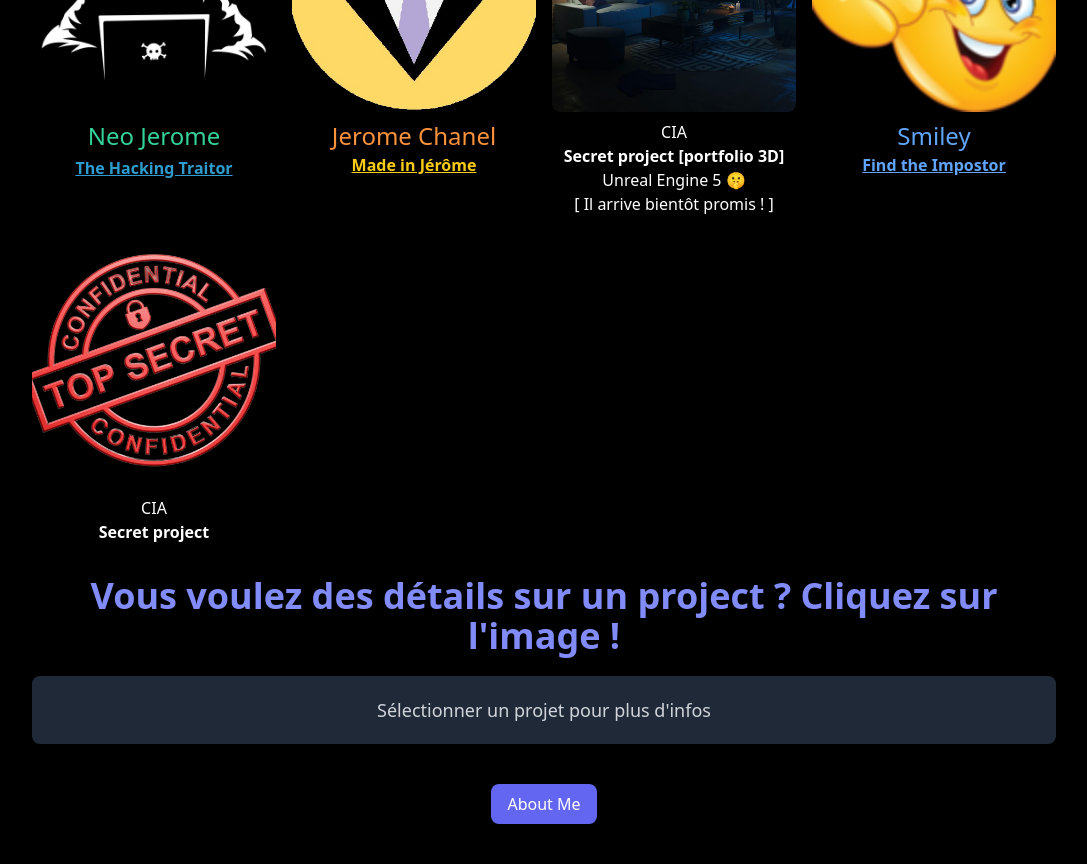
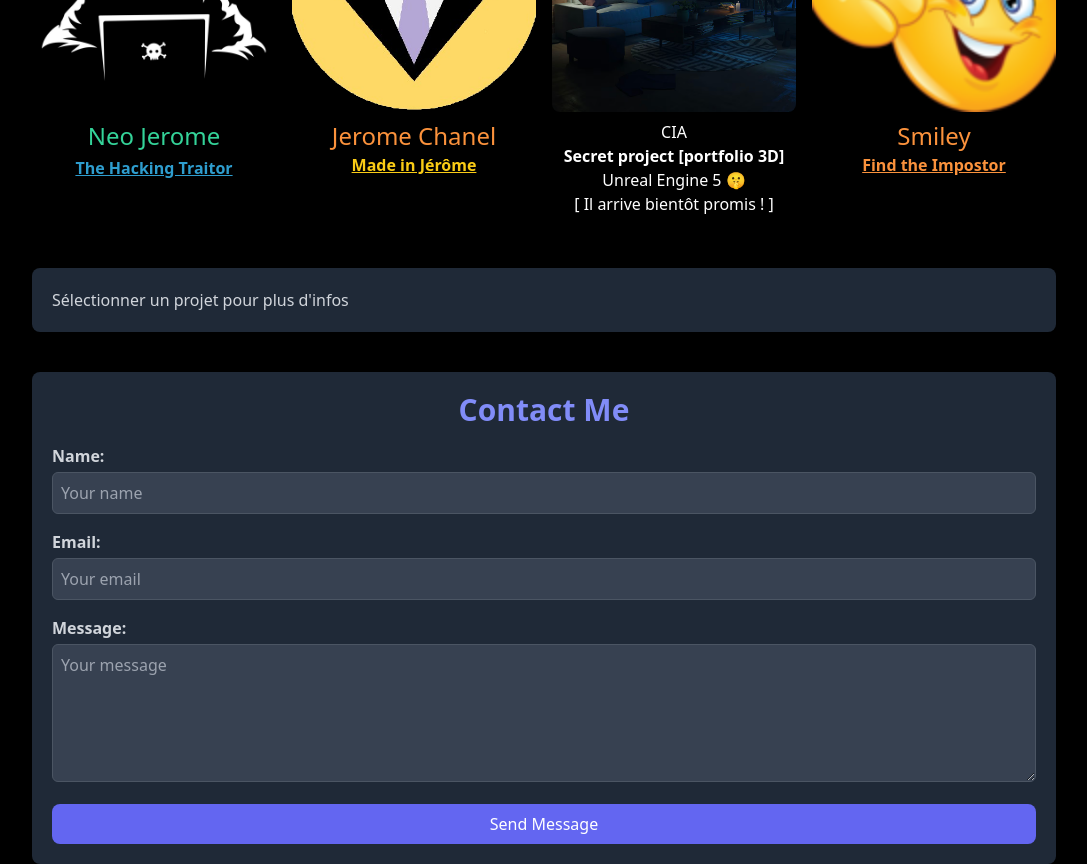
Before and after one commit to Elfspectrals/portfolioV2, a React (Create React App) app in the folder portfolio/: page / in a window 1280 px wide. Shown: the part 200-1064 px from the top of the page, without its empty margins (96-1183 px from the left). Before the commit the page ends 1024 px from the top, so only its background shows below. Built offline with nearby package versions, Linux system fonts and the light colour scheme.

Commit message:
form contact

```diff
--- a/portfolio/src/App.js
+++ b/portfolio/src/App.js
@@ -4,19 +4,19 @@ import Secret from './Assets/secret.png';
 import Design from './Assets/design.png';
 import Appart from './Assets/appart.png';
 import Smiley from './Assets/smiley.png';
+import Google from './Assets/chrome.png';
 import Tailwind from './Assets/tailwind.png';
 import ReactImage from './Assets/React.png';
 import ThreeJS from './Assets/ThreeJS.png';
 import './App.css';
 
-export default function App () {
+export default function App() {
   const [selectedProject, setSelectedProject] = useState('default');
-  const [showAboutMe, setShowAboutMe] = useState(false); // State to control visibility of the About Me section
-  const textZoneRef = useRef(null); // Reference for the text zone
+  const textZoneRef = useRef(null);
 
   const handleImageClick = (project) => {
     setSelectedProject(project);
-    textZoneRef.current.scrollIntoView({ behavior: 'smooth' }); // Scroll to the text zone
+    textZoneRef.current.scrollIntoView({ behavior: 'smooth' });
   };
 
   const renderProjectDetails = () => {
@@ -32,8 +32,8 @@ export default function App () {
             </p>
             <div className="mt-2">
               <h3 className="text-green-500 font-mono">Technologies utilisées :</h3>
-              <li className="list-none mt-1 text-green-400 font-mono">React : <img src={ReactImage} alt={ReactImage} className="inline-block w-12 h-12 ml-2"/></li>
-              <li className="list-none mt-1 text-green-400 font-mono">Tailwind : <img src={Tailwind} alt='' className="inline-block w-12 h-12 ml-2"/></li>
+              <li className="list-none mt-1 text-green-400 font-mono">React : <img src={ReactImage} alt="React" className="inline-block w-12 h-12 ml-2" /></li>
+              <li className="list-none mt-1 text-green-400 font-mono">Tailwind : <img src={Tailwind} alt="Tailwind" className="inline-block w-12 h-12 ml-2" /></li>
             </div>
           </div>
         );
@@ -58,14 +58,15 @@ export default function App () {
         return (
           <div className="p-5 bg-black rounded-lg mt-5">
             <p className="text-blue-300 font-sans">
-              <span className="font-bold">Description :</span> <span className="italic">A little game to find the impostor emoji and keep you busy when a bit bored.</span> <br />
-              <span className="font-semibold">You choose two emoji (one impostor & the rest are clones), then it generates a grid of 10x10.</span> <br />
-              <span className="font-semibold">Your objective is to find the impostor among all of them as fast as possible.</span> <br />
+              <span className="font-bold">Description :</span>
+              <span className="italic">Un jeu amusant pour trouver l'emoji imposteur et vous divertir quand vous vous ennuyez.</span> <br />
+              <span className="font-semibold">Choisissez deux emojis (un imposteur et les autres sont des clones), puis générez une grille de 10x10.</span> <br />
+              <span className="font-semibold">Votre objectif est de trouver l'imposteur parmi tous les emojis le plus rapidement possible.</span> <br />
             </p>
             <div className="mt-2">
               <h3 className="text-blue-400 font-sans">Technologies utilisées :</h3>
               <li className="list-none mt-1 text-blue-300 font-sans">React : <img src={ReactImage} alt="React" className="inline-block w-12 h-12 ml-2" /></li>
-              <li className="list-none mt-1 text-blue-300 font-sans">Chrome Extension</li>
+              <li className="list-none mt-1 text-blue-300 font-sans">Chrome Extension : <img src={Google} alt="Google Chrome extension" className="inline-block w-14 h-14 ml-1" /></li>
             </div>
           </div>
         );
@@ -84,7 +85,7 @@ export default function App () {
         <h2 className="text-3xl md:text-4xl font-bold mb-4 text-center text-indigo-400">Creation of Jerome</h2>
         <div className="grid grid-cols-1 sm:grid-cols-2 md:grid-cols-3 lg:grid-cols-4 gap-4">
           <div className="cursor-pointer" onClick={() => handleImageClick('Neo Jerome')}>
-            <img src={Escape} alt="The Crown" className="w-full h-64 object-cover rounded-lg transition-transform transform hover:scale-105"/>
+            <img src={Escape} alt="The Crown" className="w-full h-64 object-cover rounded-lg transition-transform transform hover:scale-105" />
             <div className="mt-2 text-center">
               <p className="text-xl md:text-2xl text-emerald-400">Neo Jerome</p>
               <a href="https://escapegame-9f1f3.web.app/" className="block mt-1">
@@ -93,7 +94,7 @@ export default function App () {
             </div>
           </div>
           <div className="cursor-pointer" onClick={() => handleImageClick('Jerome Chanel')}>
-            <img src={Design} alt="Stranger Things" className="w-full h-64 object-cover rounded-lg transition-transform transform hover:scale-105"/>
+            <img src={Design} alt="Stranger Things" className="w-full h-64 object-cover rounded-lg transition-transform transform hover:scale-105" />
             <div className="mt-2 text-center">
               <p className="text-xl md:text-2xl text-orange-400">Jerome Chanel</p>
               <a href="https://designer-97084.web.app/" className="block mt-1">
@@ -102,7 +103,7 @@ export default function App () {
             </div>
           </div>
           <div>
-            <img src={Appart} alt="A Christmas Prince" className="w-full h-64 object-cover rounded-lg"/>
+            <img src={Appart} alt="A Christmas Prince" className="w-full h-64 object-cover rounded-lg" />
             <div className="mt-2 text-center">
               <p className="text-sm md:text-base">CIA</p>
               <p className="font-bold">Secret project [portfolio 3D]</p>
@@ -111,63 +112,65 @@ export default function App () {
             </div>
           </div>
           <div className="cursor-pointer" onClick={() => handleImageClick('Smiley')}>
-            <img src={Smiley} alt="Smiley" className="w-full h-64 object-cover rounded-lg transition-transform transform hover:scale-105"/>
+            <img src={Smiley} alt="Smiley" className="w-full h-64 object-cover rounded-lg transition-transform transform hover:scale-105" />
             <div className="mt-2 text-center">
-              <p className="text-xl md:text-2xl text-blue-400">Smiley</p>
-              <a href="#" className="block mt-1">
-                <p className="font-bold text-blue-400 underline animate-bounce duration-75">Find the Impostor</p>
+              <p className="text-xl md:text-2xl text-orange-400">Smiley</p>
+              <a href="https://chromewebstore.google.com/detail/impostor-emoji/hiokcpoidlfkgmeiednkcagmhakkoeph?authuser=0&hl=fr" rel="noreferrer" target="_blank" className="block mt-1">
+                <p className="font-bold text-orange-400 underline animate-bounce duration-75">Find the Impostor</p>
               </a>
             </div>
           </div>
-          <div>
-            <img src={Secret} alt="Mindhunter" className="w-full h-64 object-cover rounded-lg"/>
-            <div className="mt-2 text-center">
-              <p className="text-sm md:text-base">CIA</p>
-              <p className="font-bold">Secret project</p>
-            </div>
-          </div>
         </div>
-
+      </section>
+      <section ref={textZoneRef} className="w-full max-w-screen-lg">
+        {renderProjectDetails()}
       </section>
 
-      <div className="w-full max-w-screen-lg mx-auto">
-        <div ref={textZoneRef}>
-          <h2 className="text-2xl md:text-4xl font-bold mb-4 text-center text-indigo-400">Vous voulez des détails sur un project ? Cliquez sur l'image !</h2>
-          <div className="text-center text-base md:text-lg">
-            {renderProjectDetails()}
-          </div>
-        </div>
-      </div>
+      <section className="w-full max-w-screen-lg mx-auto mt-10 p-5 bg-gray-800 rounded-lg">
+        <h2 className="text-2xl md:text-3xl font-bold mb-4 text-center text-indigo-400">Contact Me</h2>
+        <form
+          action="https://formsubmit.co/jerome.neupert@gmail.com"
+          method="POST"
+          className="flex flex-col gap-4"
+        >
+          <input type="hidden" name="_subject" value="New submission from portfolio site" />
+          <input type="hidden" name="_captcha" value="false" />
 
-      {/* Button to show the About Me section */}
-      <button
-        className="mt-10 bg-indigo-500 text-white px-4 py-2 rounded-lg"
-        onClick={() => setShowAboutMe(true)}
-      >
-        About Me
-      </button>
-
-      {/* Full-screen About Me section */}
-      {showAboutMe && (
-        <div className="fixed top-0 left-0 w-full h-full bg-gray-900 text-white p-10 flex flex-col justify-center items-center z-50">
-          <h2 className="text-3xl md:text-4xl font-bold mb-4 text-center">About Me</h2>
-          <p className="text-lg md:text-xl leading-relaxed max-w-3xl text-center">
-            Bonjour, je suis Jérôme et vous êtes sur <i>C'est quoi un Jérôme</i>
-          </p>
-          <p className="text-lg md:text-xl leading-relaxed mt-4 max-w-3xl text-center">
-            Déjà un Jérôme se définit par son envie d'évoluer et de s'améliorer constamment. <br />
-            Après il adore confectionner des projets, les voir évoluer et surtout les voir fonctionner. <br />
-            Il aime aussi les jeux vidéos, les films et les séries. <br />
-            Mais c'est surtout un incroyable travailleur <a  className="text-blue-500" href="https://www.calameo.com/read/006093319ebf8ba96e1d7" >Un petit article à lire très sympathique</a>
-          </p>
+          <label className="text-gray-300">
+            <span className="block font-semibold mb-1">Name:</span>
+            <input
+              type="text"
+              name="name"
+              placeholder="Your name"
+              className="w-full p-2 rounded-md bg-gray-700 text-white border border-gray-600 focus:outline-none focus:border-indigo-500"
+            />
+          </label>
+          <label className="text-gray-300">
+            <span className="block font-semibold mb-1">Email:</span>
+            <input
+              type="email"
+              name="email"
+              placeholder="Your email"
+              className="w-full p-2 rounded-md bg-gray-700 text-white border border-gray-600 focus:outline-none focus:border-indigo-500"
+            />
+          </label>
+          <label className="text-gray-300">
+            <span className="block font-semibold mb-1">Message:</span>
+            <textarea
+              name="message"
+              placeholder="Your message"
+              rows="5"
+              className="w-full p-2 rounded-md bg-gray-700 text-white border border-gray-600 focus:outline-none focus:border-indigo-500"
+            />
+          </label>
           <button
-            className="mt-8 bg-red-500 text-white px-4 py-2 rounded-lg"
-            onClick={() => setShowAboutMe(false)}
+            type="submit"
+            className="bg-indigo-500 text-white px-4 py-2 rounded-lg hover:bg-indigo-600 transition duration-200"
           >
-            Close
+            Send Message
           </button>
-        </div>
-      )}
+        </form>
+      </section>
     </div>
   );
 }
```
Also changed, not shown: portfolio/src/Assets/chrome.png (added).
